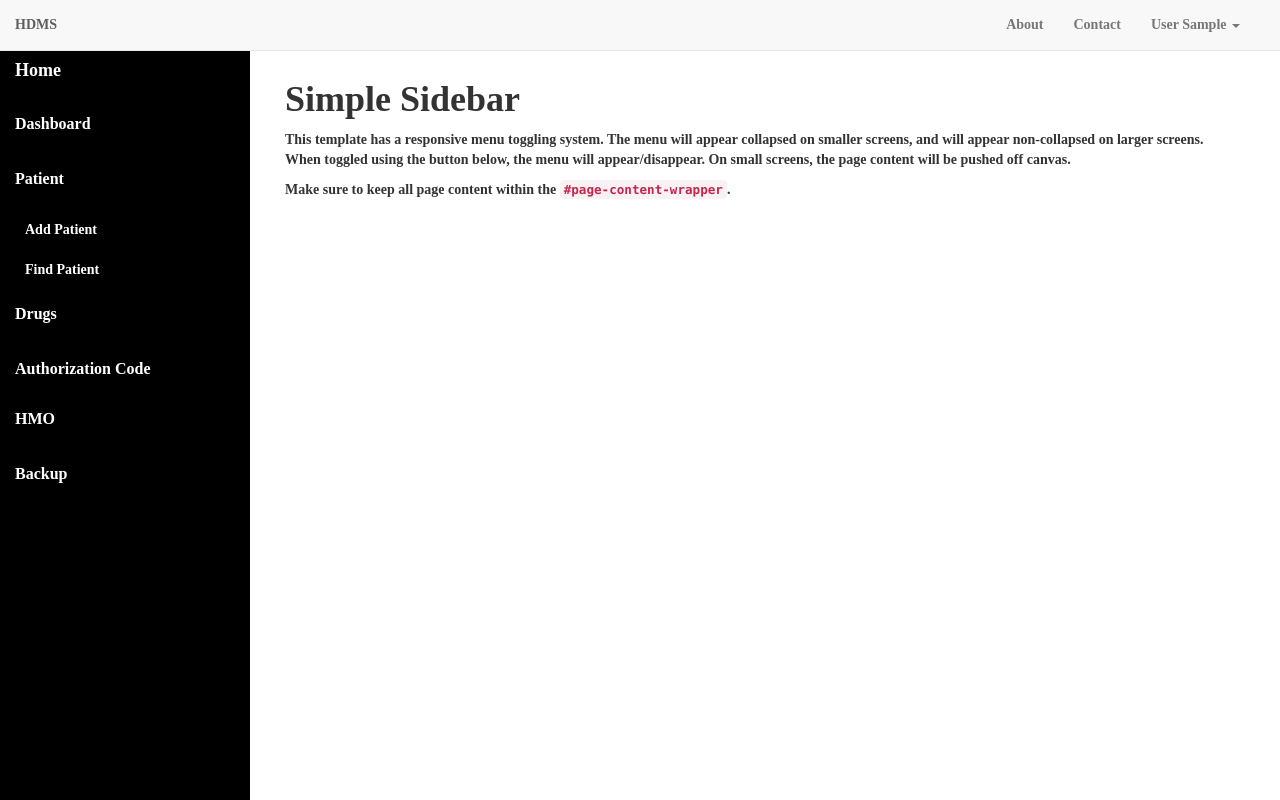
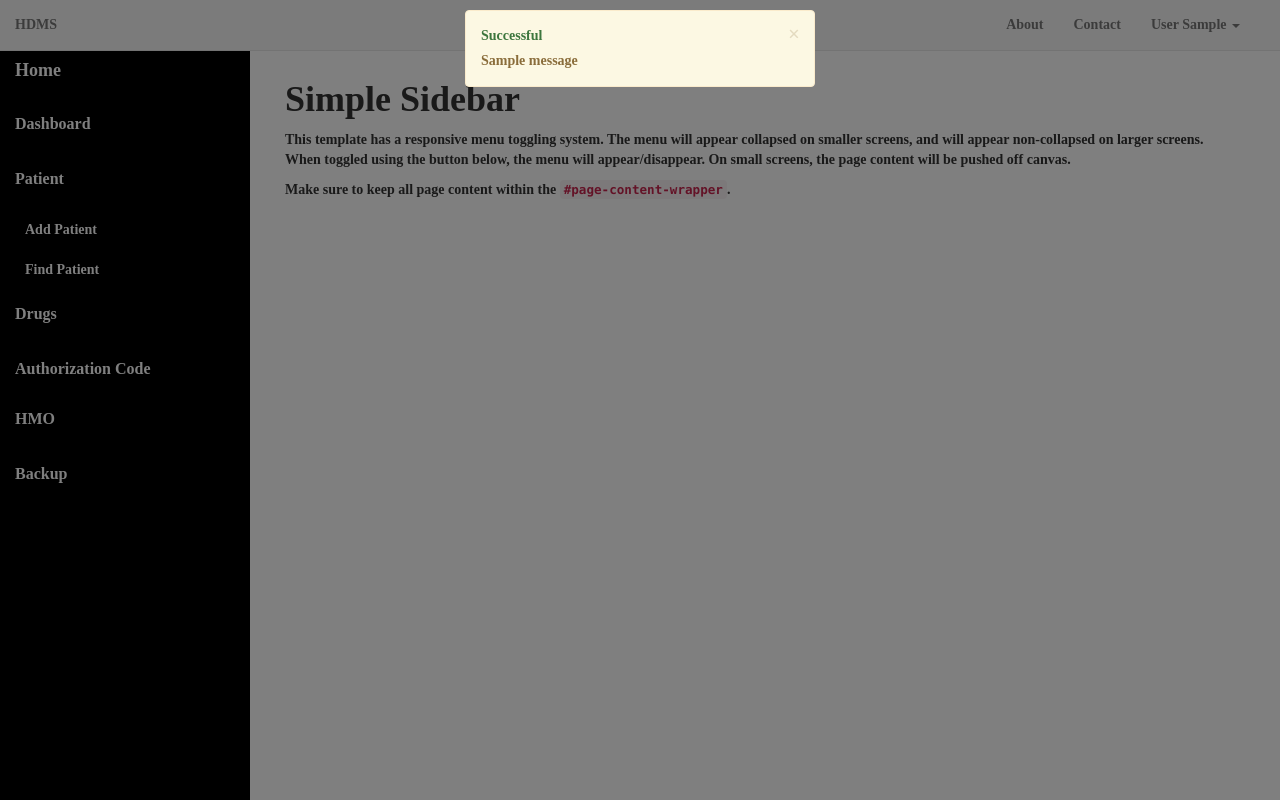
Before and after one commit to koyexes/hdmsProduction, a Django app: page /acms/workpage/ in a window 1280 px wide. Run offline with Django 3.2, Linux system fonts and the light colour scheme; a user stored in the database is signed in; tables that the repository leaves empty hold one stand-in row (values such as "Sample post"); one stand-in notice (Sample message) is shown; parts of the project's set-up code (start-up, migrations or seed data) failed here and were passed over; some libraries are stand-ins or nearby versions.

Commit message:
Patient Form patient form posting was perfected alongside display of appropriate feedback alert of the success or failure of patient form posts

```diff
--- a/HDMS/ACMS/admin.py
+++ b/HDMS/ACMS/admin.py
@@ -4,12 +4,15 @@ from .models import hmo_list, drug, patient, state
 
 class HmoList(admin.ModelAdmin):
     list_display = ('name', 'mobile', 'email', 'address', 'hmo_status', 'added_by')
+    search_fields = ['name']
 
 class Patient(admin.ModelAdmin):
-    list_display = ('surname', 'firstname', 'card_no', 'phone_number','gender', 'hmo_id', 'added_by')
+    list_display = ('surname', 'firstname', 'card_no', 'phone_number','gender', 'hmo', 'added_by')
+    search_fields = ['surname', 'firstname', 'hmo__name', 'card_no']
 
 class Drug(admin.ModelAdmin):
     list_display = ('drug_name', 'drug_code', 'date_added', 'added_by')
+    search_fields = ['drug_name', 'drug_code']
 
 class State(admin.ModelAdmin):
     list_display = ('state_name',)
--- a/HDMS/ACMS/forms.py
+++ b/HDMS/ACMS/forms.py
@@ -21,6 +21,10 @@ class PatientForm(forms.Form):
         self.user = kwargs.pop('user', None)
         super(PatientForm, self).__init__(*args, **kwargs)
 
+    def __str__(self):
+        data = self.cleaned_data
+        return ("%s %s with card number: %s has been created" % (data['surname'], data['firstname'], data['cardNo']))
+
 
     def save (self):
         data = self.cleaned_data
--- a/HDMS/ACMS/static/ACMS/js/acms.js
+++ b/HDMS/ACMS/static/ACMS/js/acms.js
@@ -20,8 +20,22 @@ $('.iconLabel').hover(
     function(e){ $(e.target).parent().siblings('img').css({" -ms-filter" :"grayscale(100%)", "filter" : "grayscale(100%)", "-webkit-filter" : "grayscale(100%)"});}
 );
 
-// resetting all form inputs when form modal closes
+/******** WORKPAGE SECTION *******/
+// resetting all patient form inputs when form modal closes
 $('#patientModalForm').on('hidden.bs.modal', function(e){
    // alert("Hello world");
    $('#patientForm').trigger('reset');
 });
+
+// shows alert modal for messages to be displayed to users
+$('#alert-modal').modal('show');
+
+// changes the id attribute of the alert modal after closing it
+$('#alert').on('hidden.bs.modal', function(e){
+    $('#alert').attr('id', 'dont-alert-modal');
+});
+
+// closes alert-modal after alert closes
+$('#form-feedback-alert').on('closed.bs.alert', function () {
+    $('#alert-modal').modal('hide');
+})
--- a/HDMS/ACMS/templates/ACMS/workpage.html
+++ b/HDMS/ACMS/templates/ACMS/workpage.html
@@ -241,6 +241,27 @@
 </div><!-- modal -->
 <!-- end of drug modal form -->
 
+<!-- alert modal -->
+
+<div class="modal fade" {% if messages %} id="alert-modal" {% else %} id="dont-alert-modal" {% endif %} tabindex="-1" role="dialog" aria-labelledby="modalLabel" data-backdrop ="static" >
+      <div  class="modal-dialog " role="document">
+        <div  id="form-feedback-alert" class="alert alert-warning alert-dismissible" role="alert">
+              <button type="button" class="close" data-dismiss="alert" aria-label="Close"><span aria-hidden="true">&times;</span></button>
+
+              {% for message in messages %}
+                  {% if message.level == DEFAULT_MESSAGE_LEVELS.SUCCESS %}
+                    <p class="text-success"><strong>Successful</strong></p>
+                  {% elif message.level == DEFAULT_MESSAGE_LEVELS.ERROR %}
+                    <p class="text-danger"><strong>Error</strong></p>
+                  {% endif %}
+                  <p>{{ message }}</p>
+              {% endfor %}
+
+        </div>
+      </div><!-- modal-dialog -->
+</div><!-- modal -->
+<!-- end of alert modal  -->
+
 {% endblock content %}
 
 {% block footer %}
@@ -255,5 +276,6 @@
             e.preventDefault();
             $("#wrapper").toggleClass("toggled");
         });
+
     </script>
 {% endblock scripts %}
--- a/HDMS/ACMS/views.py
+++ b/HDMS/ACMS/views.py
@@ -71,8 +71,10 @@ def patient(request):
         patient_form = PatientForm(request.POST, user = request.user)
         if patient_form.is_valid():
             patient_form.save()
+            messages.success(request, str(patient_form))
             return HttpResponseRedirect(reverse('ACMS:workpage'))
         else:
+            messages.error(request, "Patient couldn't be created")
             return HttpResponseRedirect(reverse('ACMS:workpage'))
     else:
         return HttpResponseRedirect(reverse('ACMS:workpage'))
```
Also changed, not shown: 1 other file.
